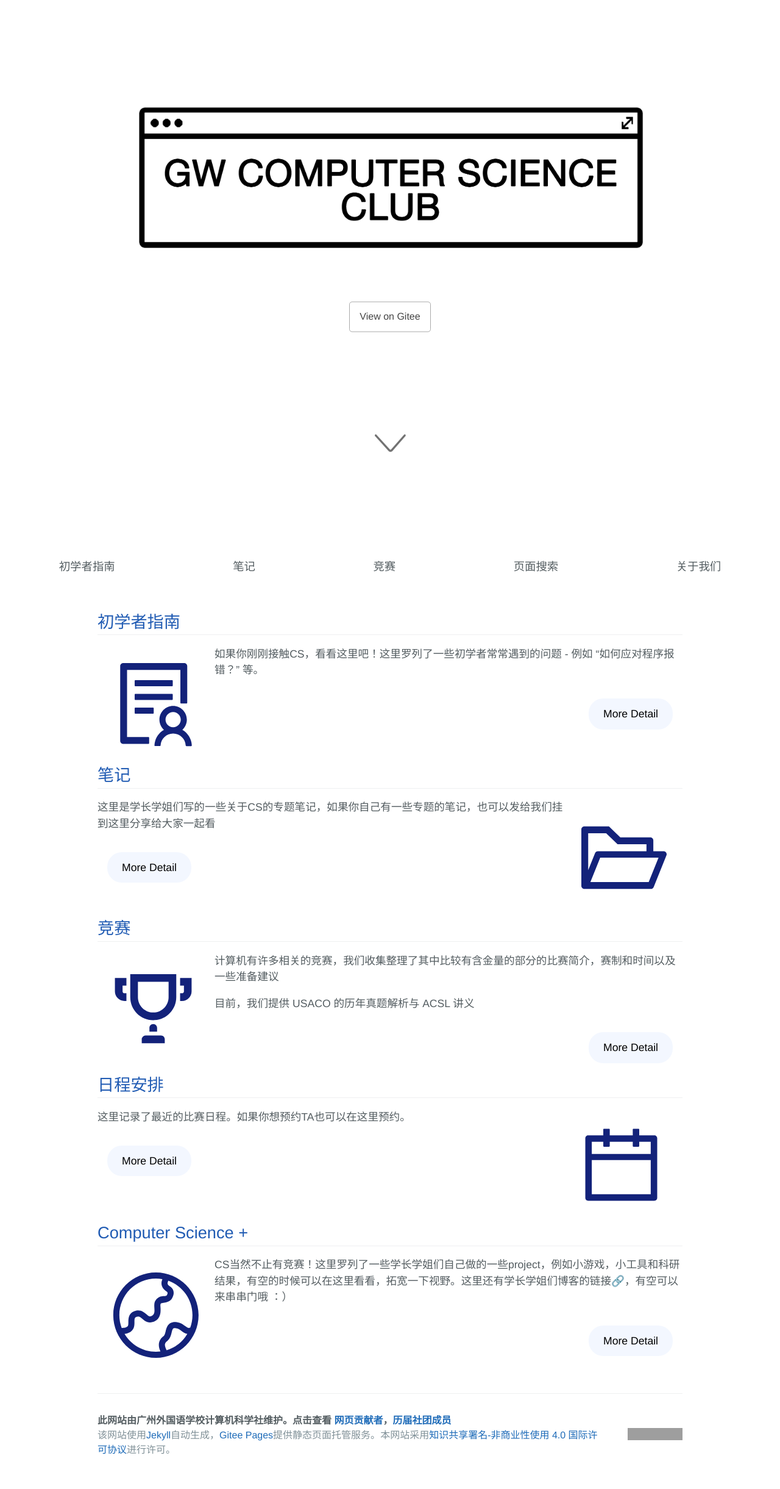
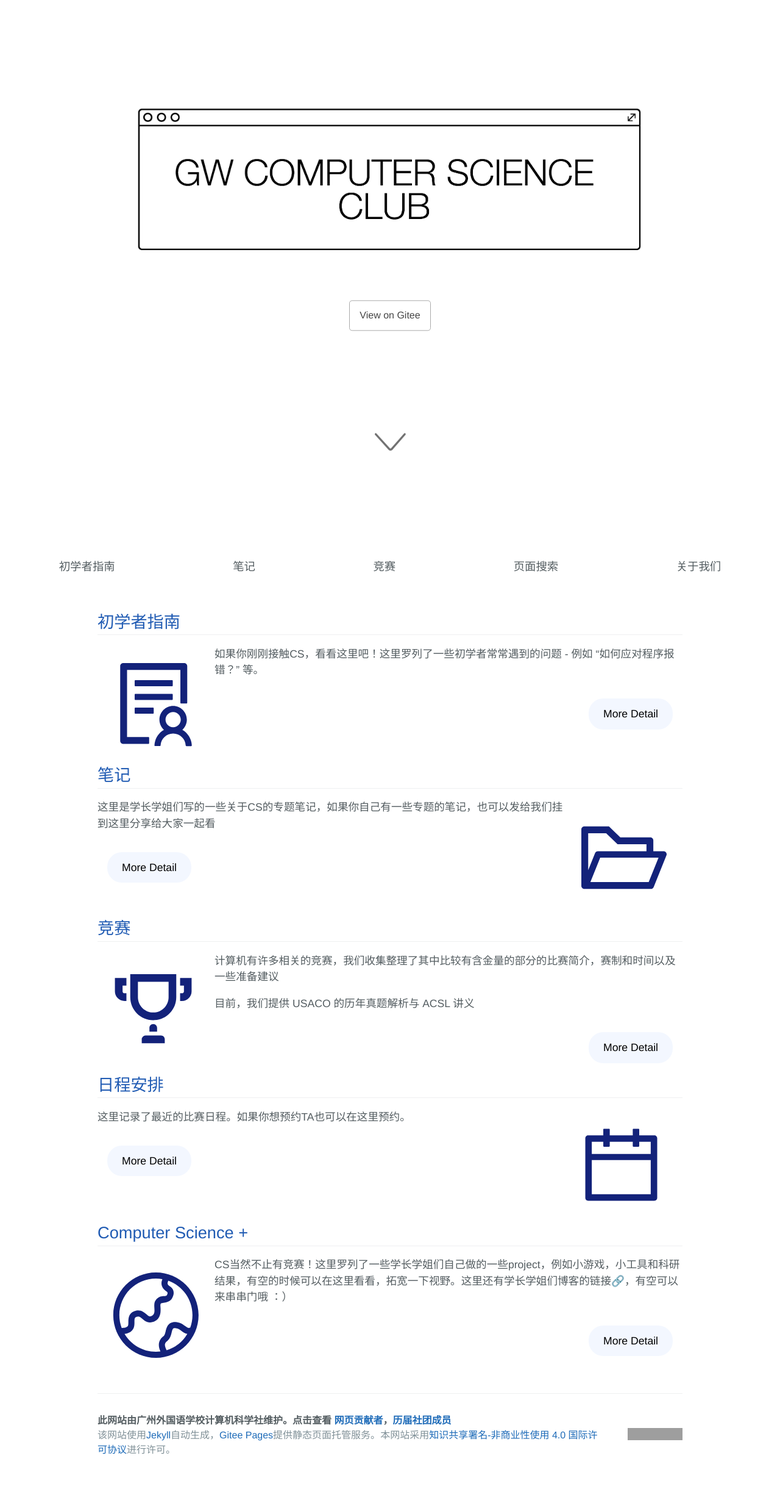
Before and after one commit to MarkChenYutian/gwcsclub, a Jekyll site: the page built from index.md, in a window 1280 px wide. Shown: the whole page at 61% size. Built offline with Jekyll 4.4.1, drawn with Linux system fonts in a browser that asks for light colours; nearby versions of some CDN libraries; comment, search, counter and statistics services are not loaded; grey boxes are pictures that could not be loaded.

Commit message:
Update Style

```diff
--- a/_config.yml
+++ b/_config.yml
@@ -4,7 +4,6 @@
 baseurl:      ""
 paginate:     1
 locale:       "ch"
-google_analytics: G-PG2BP9ZVD5
 
 # About/contact
 author:
--- a/_includes/page-header.html
+++ b/_includes/page-header.html
@@ -1,5 +1,5 @@
 <section class="page-header">
-  <img src="{{ site.baseurl }}\css\whiteTest.png" height="50%" width="50%" style="display:block; margin: 0 auto 0 auto;"/>
+  <img src="{{ site.baseurl }}\css\whiteTest2.png" height="50%" width="50%" style="display:block; margin: 0 auto 0 auto;"/>
   <!--<h1 class="project-name">{{ site.title }}</h1>-->
   <h1 class="project-tagline">{{ site.tagline }}</h1>
   <!--<a href="#" class="btn">Download .zip</a>
--- a/_layouts/home_page.html
+++ b/_layouts/home_page.html
@@ -35,7 +35,7 @@
     <section class="main-page-header">
         <div class="main-header-container">
         <!--<div class="main-project-name">{{ site.title }}</div>-->
-        <img src="{{ site.baseurl }}\css\whiteTest.png" height="65%" width="65%" style="display:block; margin: 0 auto 0 auto;"/>
+        <img src="{{ site.baseurl }}\css\whiteTest2.png" height="65%" width="65%" style="display:block; margin: 0 auto 0 auto;"/>
         <span class="text-slider-items" style="display: none;">
             A place for everyone who ❤ Computer Science | A place to learn Algorithms | A place to learn Artificial Intelligence | A place to share knowledge | A place to create Cool Stuff | A place to show your Project
         </span>
```
Also changed, not shown: css/whiteTest2.png (added).
